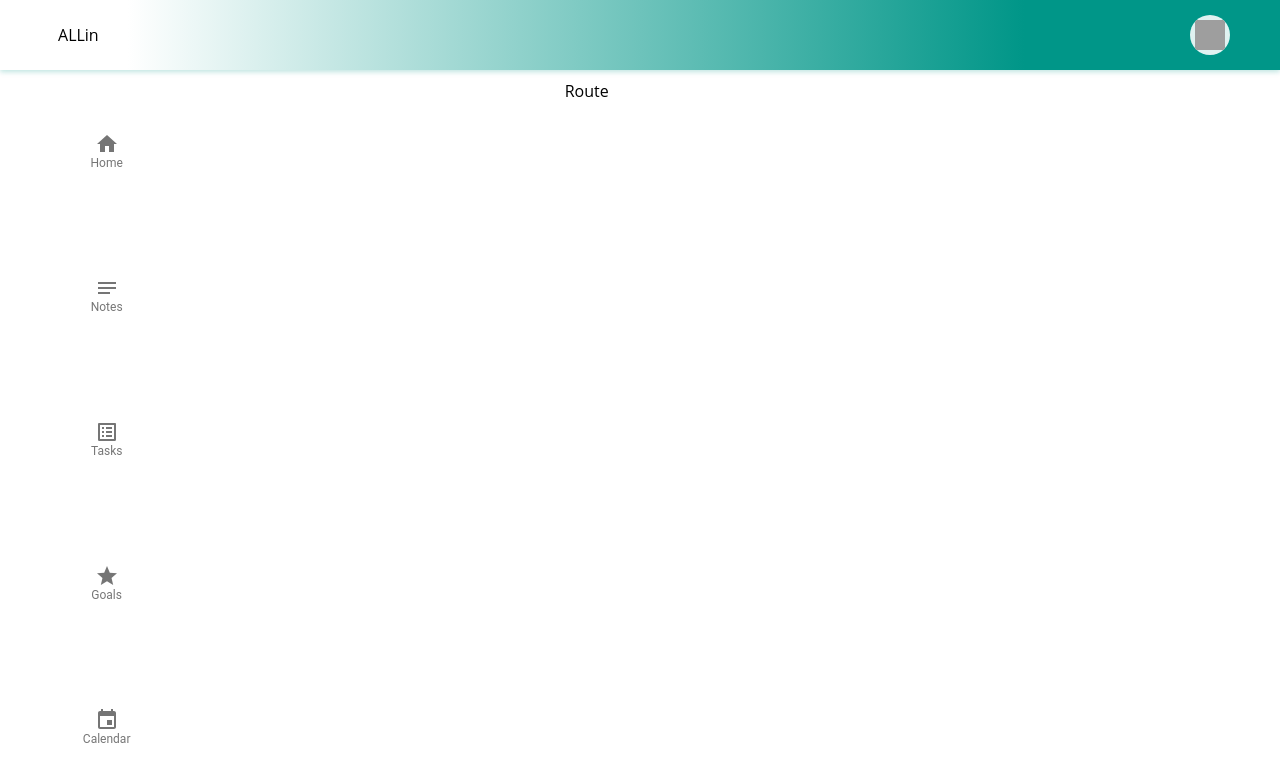
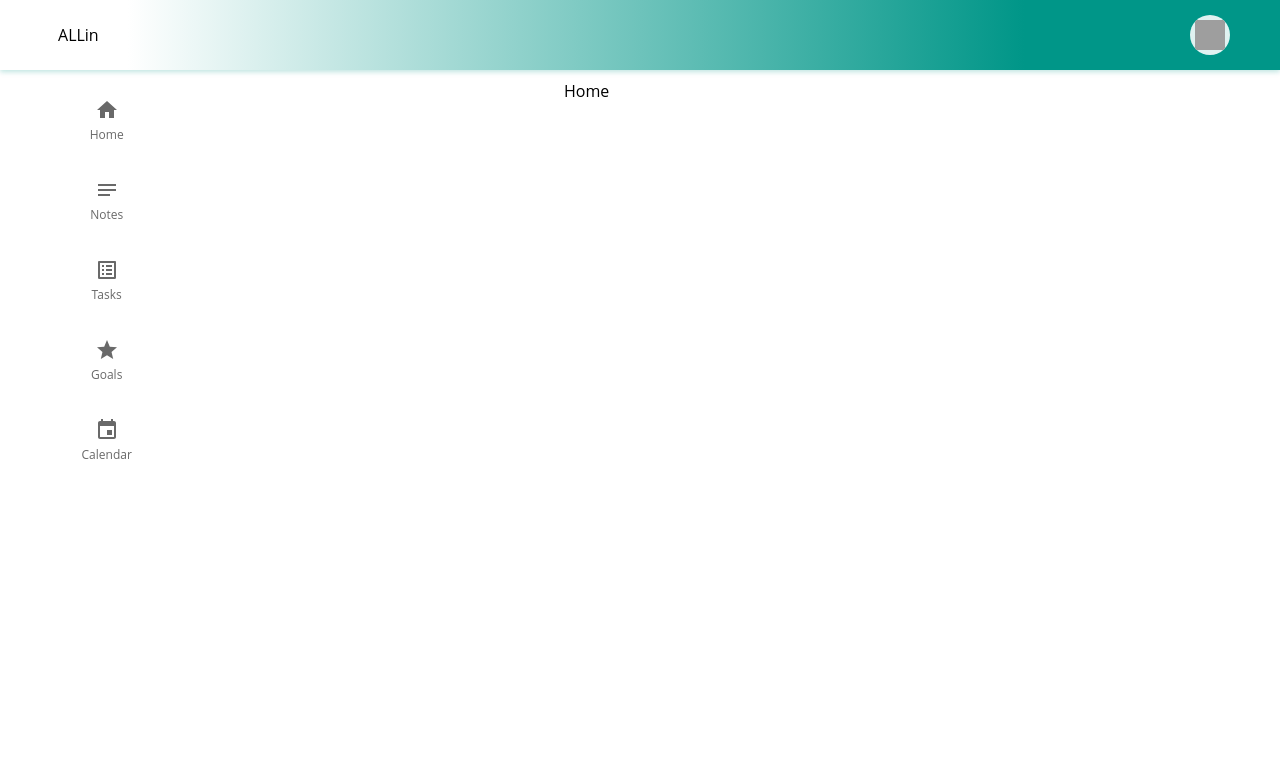
Before and after one commit to khristinalukanets/allin, a React (Create React App) app: page / in a window 1280 px wide. Shown: the top 782 px of the page. Built offline with nearby package versions, Linux system fonts and the light colour scheme; grey boxes are pictures that could not be loaded.

Commit message:
KLU: Add router

```diff
--- a/package.json
+++ b/package.json
@@ -12,6 +12,8 @@
     "node-sass": "^4.14.1",
     "react": "^16.13.1",
     "react-dom": "^16.13.1",
+    "react-router": "^5.2.0",
+    "react-router-dom": "^5.2.0",
     "react-scripts": "3.4.1"
   },
   "scripts": {
--- a/src/App.js
+++ b/src/App.js
@@ -2,16 +2,17 @@ import React  from 'react';
 import './App.css';
 import Layout from "./hoc/Layout/Layout";
 import { StylesProvider } from "@material-ui/core/styles";
+import { BrowserRouter } from "react-router-dom"
 
 function App() {
 	return (
-		<div className="App">
-			<StylesProvider injectFirst>
-				<Layout>
-					Route
-				</Layout>
-			</StylesProvider>
-		</div>
+		<BrowserRouter>
+			<div className="App">
+				<StylesProvider injectFirst>
+					<Layout/>
+				</StylesProvider>
+			</div>
+		</BrowserRouter>
 	);
 }
 
--- /dev/null
+++ b/src/containers/Calendar/Calendar.js
@@ -0,0 +1,9 @@
+import React from 'react';
+
+const calendar = (props) => (
+	<div>
+		Calendar
+	</div>
+);
+
+export default calendar;
--- /dev/null
+++ b/src/containers/Goals/Goals.js
@@ -0,0 +1,9 @@
+import React from 'react';
+
+const goals = (props) => (
+	<div>
+		Goals
+	</div>
+);
+
+export default goals;
--- /dev/null
+++ b/src/containers/Home/Home.js
@@ -0,0 +1,9 @@
+import React from 'react';
+
+const home = (props) => (
+	<div>
+		Home
+	</div>
+);
+
+export default home;
--- a/src/containers/Menu/Menu.js
+++ b/src/containers/Menu/Menu.js
@@ -1,7 +1,6 @@
 import React from "react";
-import BottomNavigation from "@material-ui/core/BottomNavigation";
-import BottomNavigationAction from "@material-ui/core/BottomNavigationAction";
 import { Notes, Home, Star, Event, ListAlt } from '@material-ui/icons';
+import { NavLink } from "react-router-dom";
 
 import classes from "./Menu.module.scss";
 
@@ -12,20 +11,30 @@ const Menu = (props) => {
 
 	};
 	return (
-		<BottomNavigation
-			value={value}
-			onChange={(event, newValue) => {
-				setValue(newValue);
-			}}
-			showLabels
+		<div
 			className={classes.NavigationMenu}
 		>
-			<BottomNavigationAction className={classes.NavigationMenuItem} label="Home" icon={<Home />} />
-			<BottomNavigationAction className={classes.NavigationMenuItem} label="Notes" icon={<Notes />} />
-			<BottomNavigationAction className={classes.NavigationMenuItem} label="Tasks" icon={<ListAlt />} />
-			<BottomNavigationAction className={classes.NavigationMenuItem} label="Goals" icon={<Star />} />
-			<BottomNavigationAction className={classes.NavigationMenuItem} label="Calendar" icon={<Event />} />
-		</BottomNavigation>
+			<NavLink to={"/"} exact className={classes.NavigationMenuItem}>
+				<div><Home/></div>
+				<div>Home</div>
+			</NavLink>
+			<NavLink to={"/notes"} className={classes.NavigationMenuItem}>
+				<div><Notes/></div>
+				<div>Notes</div>
+			</NavLink>
+			<NavLink to={"/tasks"} className={classes.NavigationMenuItem}>
+				<div><ListAlt/></div>
+				<div>Tasks</div>
+			</NavLink>
+			<NavLink to={"/goals"} className={classes.NavigationMenuItem}>
+				<div><Star/></div>
+				<div>Goals</div>
+			</NavLink>
+			<NavLink to={"/calendar"} className={classes.NavigationMenuItem}>
+				<div><Event/></div>
+				<div>Calendar</div>
+			</NavLink>
+		</div>
 	);
 }
 
--- a/src/containers/Menu/Menu.module.scss
+++ b/src/containers/Menu/Menu.module.scss
@@ -1,3 +1,7 @@
+$dimgray-color: #696969;
+$dark-cyan-color: #009688;
+$global-primary-color: $dark-cyan-color;
+
 .NavigationMenu {
 	display: flex;
 	flex-direction: column;
@@ -6,6 +10,18 @@
 	align-items: stretch;
 }
 
+.NavigationMenu a.active {
+	color: $global-primary-color;
+}
+
 .NavigationMenuItem {
 	max-width: 100%;
+	height: 80px;
+	display: flex;
+	flex-direction: column;
+	justify-content: center;
+	align-items: stretch;
+	text-decoration: none;
+	color: $dimgray-color;
+	font-size: 12px;
 }
--- /dev/null
+++ b/src/containers/Notes/Notes.js
@@ -0,0 +1,9 @@
+import React from 'react';
+
+const notes = (props) => (
+	<div>
+		Notes
+	</div>
+);
+
+export default notes;
--- /dev/null
+++ b/src/containers/Tasks/Tasks.js
@@ -0,0 +1,9 @@
+import React from 'react';
+
+const tasks = (props) => (
+	<div>
+		Tasks
+	</div>
+);
+
+export default tasks;
--- a/src/hoc/Layout/Layout.js
+++ b/src/hoc/Layout/Layout.js
@@ -5,6 +5,13 @@ import Grid from "@material-ui/core/Grid";
 import Aux from "../Aux/Aux";
 import Header from "../../components/Header/Header";
 import Menu from "../../containers/Menu/Menu";
+import Home from "../../containers/Home/Home";
+import Tasks from "../../containers/Tasks/Tasks";
+import Calendar from "../../containers/Calendar/Calendar";
+import Goals from "../../containers/Goals/Goals";
+import Notes from "../../containers/Notes/Notes";
+import {Route} from "react-router";
+
 
 const Layout = (props) => {
 	return (
@@ -15,7 +22,11 @@ const Layout = (props) => {
 					<Menu />
 				</Grid>
 				<Grid item xs={10} md={7}>
-					{props.children}
+					<Route path="/" exact  component={Home} />
+					<Route path="/tasks" exact  component={Tasks} />
+					<Route path="/goals" exact  component={Goals} />
+					<Route path="/calendar" exact  component={Calendar} />
+					<Route path="/notes" exact  component={Notes} />
 				</Grid>
 			</Grid>
 		</Aux>
```
Also changed, not shown: 1 other file (tests, documents, lock files or other folders).
